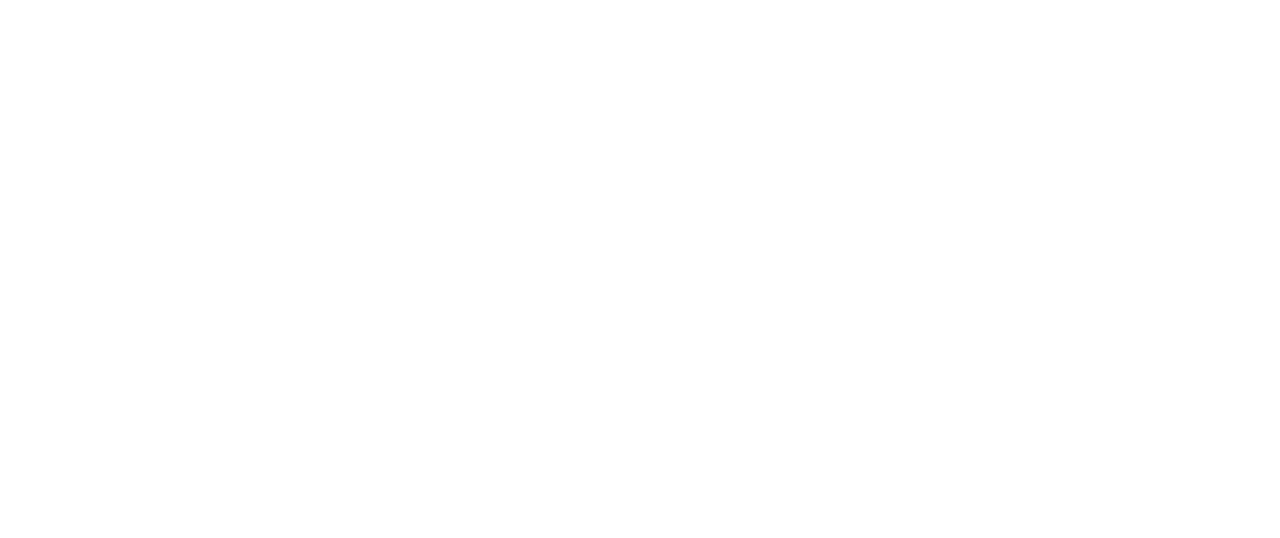
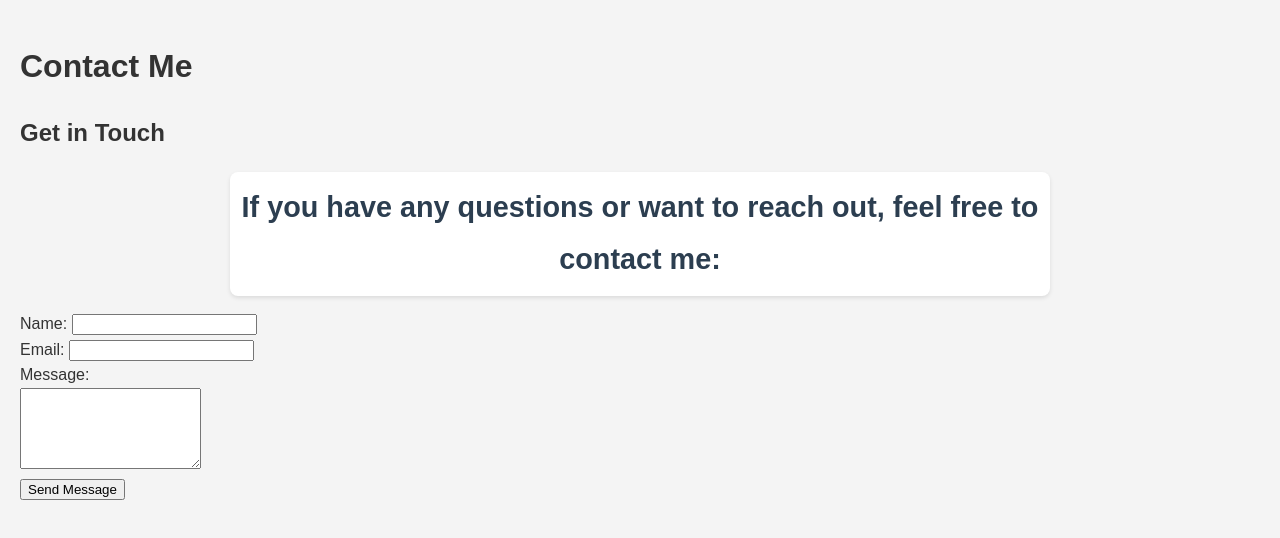
Before and after one commit to arsshpreetkaur/intro.md, a plain HTML site: page contact.html in a window 1280 px wide. Drawn offline with Linux system fonts and the light colour scheme.

Commit message:
Add files via upload

```diff
--- a/contact.html
+++ b/contact.html
@@ -0,0 +1,34 @@
+<!DOCTYPE html>
+<html lang="en">
+<head>
+    <meta charset="UTF-8">
+    <meta name="viewport" content="width=device-width, initial-scale=1.0">
+    <title>Contact Me</title>
+    <link rel="stylesheet" href="style.css">
+</head>
+<body>
+    <div class="container">
+        <header>
+            <h1>Contact Me</h1>
+        </header>
+        <link rel="stylesheet" href="style.css">
+
+        <section class="contact-us">
+            <h2>Get in Touch</h2>
+            <p>If you have any questions or want to reach out, feel free to contact me:</p>
+            <form action="submit_form.php" method="POST">
+                <label for="name">Name:</label>
+                <input type="text" id="name" name="name" required><br>
+
+                <label for="email">Email:</label>
+                <input type="email" id="email" name="email" required><br>
+
+                <label for="message">Message:</label><br>
+                <textarea id="message" name="message" rows="5" required></textarea><br>
+
+                <input type="submit" value="Send Message" class="button">
+            </form>
+        </section>
+    </div>
+</body>
+</html>
--- /dev/null
+++ b/style.css
@@ -0,0 +1,44 @@
+
+body {
+    font-family: Arial, sans-serif;
+    line-height: 1.6;
+    margin: 0;
+    padding: 0;
+    background-color: #f4f4f4;
+    color: #333;
+}
+
+p:first-of-type {
+    text-align: center;
+    font-size: 1.8em;
+    font-weight: bold;
+    color: #2c3e50;
+    margin-top: 20px;
+}
+
+
+p {
+    margin: 15px auto;
+    padding: 10px;
+    max-width: 800px;
+    background-color: #ffffff;
+    border-radius: 8px;
+    box-shadow: 0 2px 4px rgba(0, 0, 0, 0.1);
+    font-size: 1.1em;
+    line-height: 1.8;
+}
+
+
+blockquote {
+    font-style: italic;
+    background-color: #eef2f3;
+    padding: 10px;
+    border-left: 5px solid #3498db;
+    margin: 15px auto;
+    max-width: 800px;
+}
+
+
+body {
+    padding: 20px;
+}
```
Also changed, not shown: index.html (+18 -4 lines).
